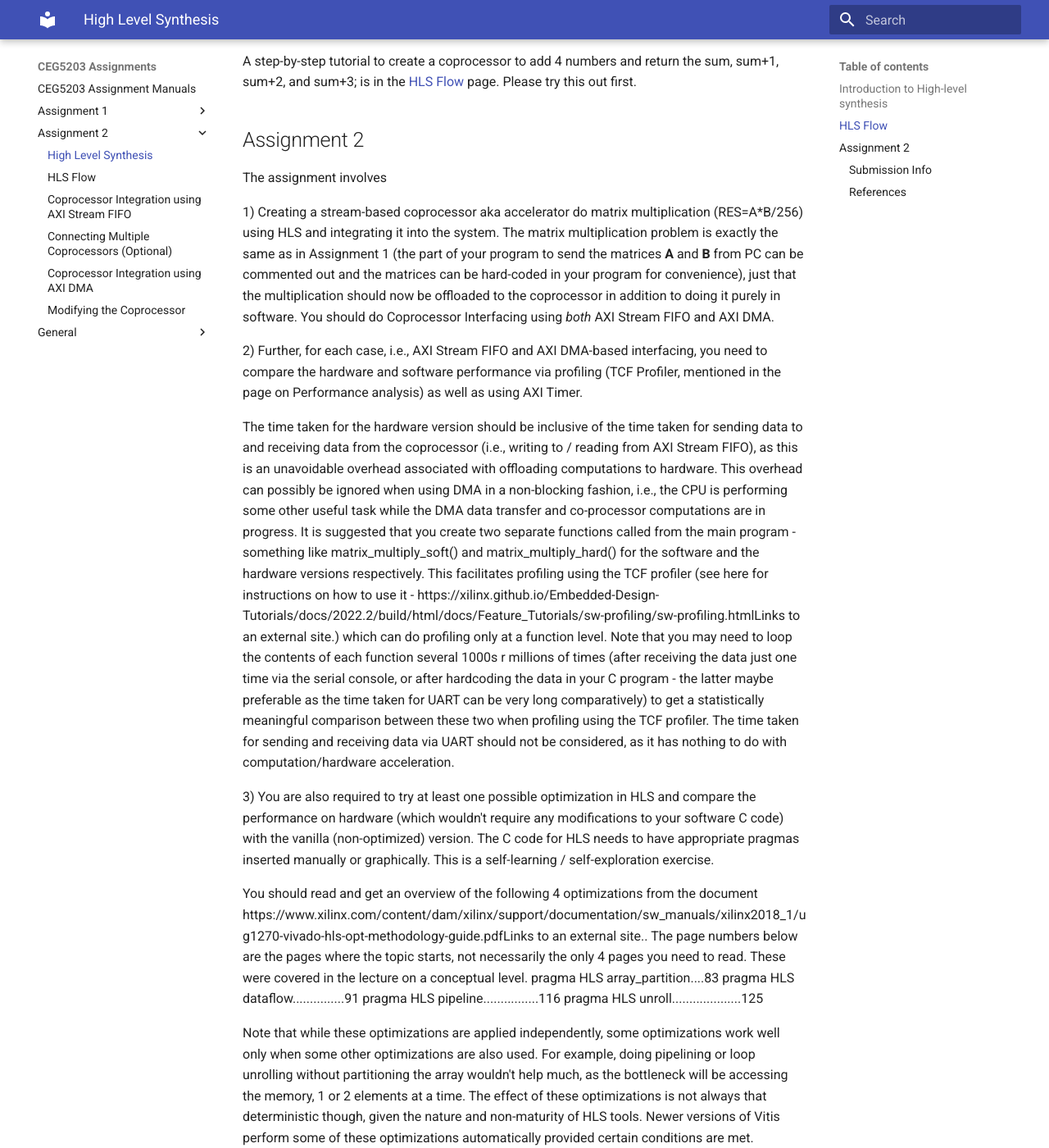
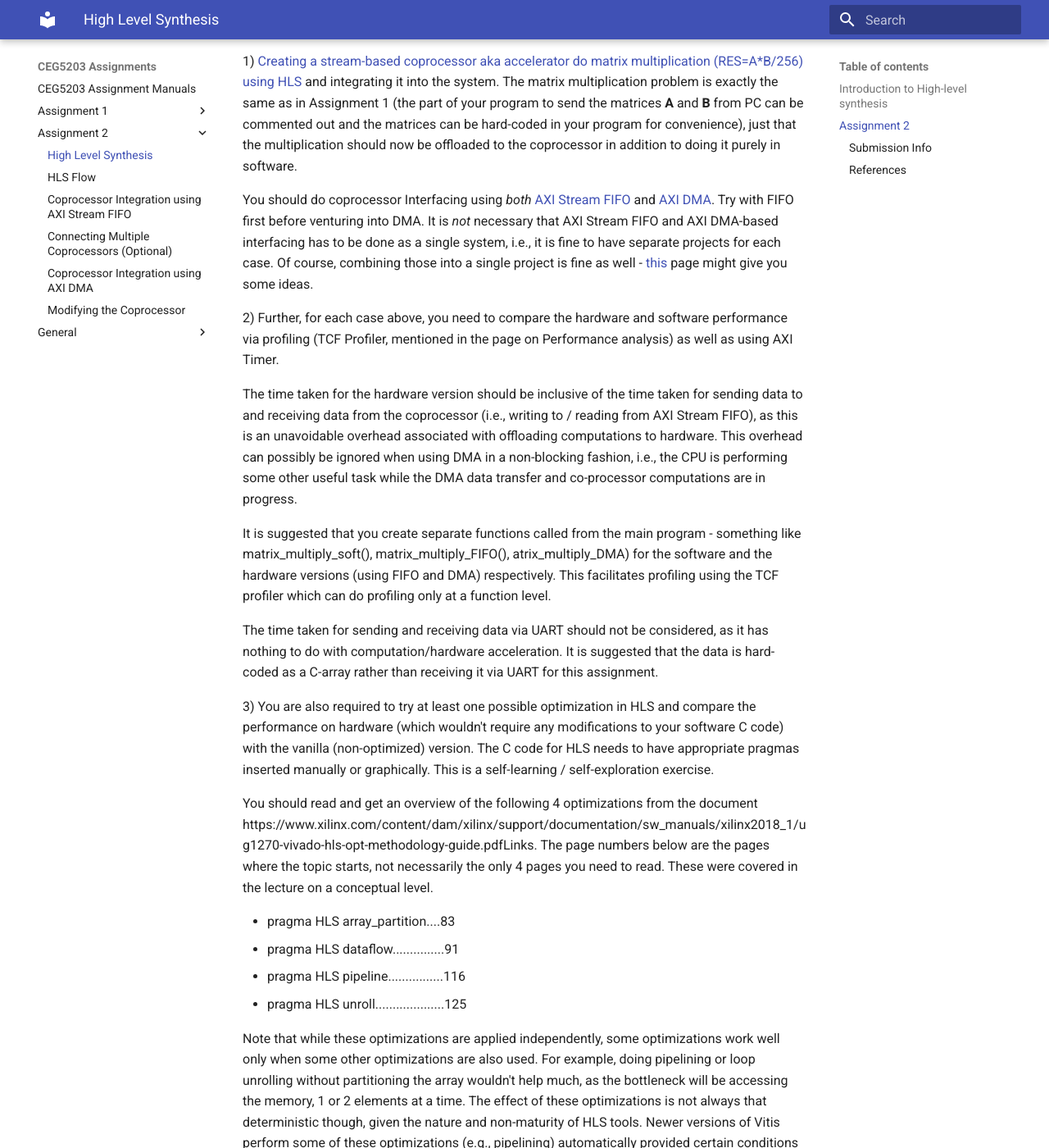
Before and after one commit to NUS-CEG5203/assignments, an MkDocs documentation site: the page built from docs/Assignment_2/1_HLSIntro.md, in a window 1280 px wide and 1400 px high, scrolled down 1511 px. Shown: the whole window at 82% size. Built offline with MkDocs 1.6.1 and Material for MkDocs 9.7.7, drawn with Linux system fonts in a browser that asks for light colours; some of the changed text lies outside the part shown.

Commit message:
Mostly finalised Asst 2

```diff
--- a/docs/Assignment_2/1_HLSIntro.md
+++ b/docs/Assignment_2/1_HLSIntro.md
@@ -17,8 +17,6 @@
 
 Creating an HLS-based design based on default options might not yield a good IP/hardware. It will be kind of like going on an organized tour. You will get some feel of the place, you will have the bragging rights, but the experience is generally not so 'authentic'. You need to exert control of the hardware generated using various optimization directives as appropriate depending on the context, design requirements/ tradeoffs.
 
-The interface of the IP generated by the HLS can be
-
 The accelerator IP that we create needs to be interfaced with the rest of the system (that you created in Assignment 1) for the processor to make it act as a coprocessor. The interface of the IP generated by the HLS can be
 
 _Register-based_: The processor can read and write the registers within the coprocessor to write inputs/read outputs - each register has an address within the address space of the processor. The parameters and return values are mapped to these registers/addresses. For example, A is in the offset range 0xx to 0xyy - the actual address range is the base address of the coprocessor peripheral (assigned in Vivado under the address tab) + the offset. The coprocessor in this case has an AXI or AXI Lite interface which can be connected to the AXI bus of the system as a slave (similar to how the timer was connected in Assignment 1).
@@ -28,37 +26,48 @@
 _Memory-based_: The co-processor reads inputs from / writes output to memory directly.
 For now, we will start with Stream-based which is perhaps the easiest to get started.
 
-## HLS Flow
-
-A step-by-step tutorial to create a coprocessor to add 4 numbers and return the sum, sum+1, sum+2, and sum+3; is in the [HLS Flow](2_HLSFLow.md) page. Please try this out first.
-
 ## Assignment 2
 
 The assignment involves
 
-1) Creating a stream-based coprocessor aka accelerator do matrix multiplication (RES=A*B/256) using HLS and integrating it into the system. The matrix multiplication problem is exactly the same as in Assignment 1 (the part of your program to send the matrices **A** and **B** from PC can be commented out and the matrices can be hard-coded in your program for convenience), just that the multiplication should now be offloaded to the coprocessor in addition to doing it purely in software. You should do Coprocessor Interfacing using _both_ AXI Stream FIFO and AXI DMA.
+1) [Creating a stream-based coprocessor aka accelerator do matrix multiplication (RES=A*B/256) using HLS](2_HLSFLow.md) and integrating it into the system. The matrix multiplication problem is exactly the same as in Assignment 1 (the part of your program to send the matrices **A** and **B** from PC can be commented out and the matrices can be hard-coded in your program for convenience), just that the multiplication should now be offloaded to the coprocessor in addition to doing it purely in software.
 
-2) Further, for each case, i.e., AXI Stream FIFO and AXI DMA-based interfacing, you need to compare the hardware and software performance via profiling (TCF Profiler, mentioned in the page on Performance analysis) as well as using AXI Timer.
+You should do coprocessor Interfacing using _both_ [AXI Stream FIFO](3_FIFO.md) and [AXI DMA](4_DMA.md). Try with FIFO first before venturing into DMA. It is _not_ necessary that AXI Stream FIFO and AXI DMA-based interfacing has to be done as a single system, i.e., it is fine to have separate projects for each case. Of course, combining those into a single project is fine as well - [this](3_MultipleCoPro.md) page might give you some ideas.
+
+2) Further, for each case above, you need to compare the hardware and software performance via profiling (TCF Profiler, mentioned in the page on Performance analysis) as well as using AXI Timer.
 
 The time taken for the hardware version should be inclusive of the time taken for sending data to and receiving data from the coprocessor (i.e., writing to / reading from AXI Stream FIFO), as this is an unavoidable overhead associated with offloading computations to hardware. This overhead can possibly be ignored when using DMA in a non-blocking fashion, i.e., the CPU is performing some other useful task while the DMA data transfer and co-processor computations are in progress.
-It is suggested that you create two separate functions called from the main program - something like matrix_multiply_soft() and matrix_multiply_hard() for the software and the hardware versions respectively. This facilitates profiling using the TCF profiler (see here for instructions on how to use it - https://xilinx.github.io/Embedded-Design-Tutorials/docs/2022.2/build/html/docs/Feature_Tutorials/sw-profiling/sw-profiling.htmlLinks to an external site.) which can do profiling only at a function level. Note that you may need to loop the contents of each function several 1000s r millions of times (after receiving the data just one time via the serial console, or after hardcoding the data in your C program - the latter maybe preferable as the time taken for UART can be very long comparatively) to get a statistically meaningful comparison between these two when profiling using the TCF profiler.
-The time taken for sending and receiving data via UART should not be considered, as it has nothing to do with computation/hardware acceleration.
+
+It is suggested that you create separate functions called from the main program - something like matrix_multiply_soft(), matrix_multiply_FIFO(), atrix_multiply_DMA) for the software and the hardware versions (using FIFO and DMA) respectively. This facilitates profiling using the TCF profiler which can do profiling only at a function level.
+
+The time taken for sending and receiving data via UART should not be considered, as it has nothing to do with computation/hardware acceleration. It is suggested that the data is hard-coded as a C-array rather than receiving it via UART for this assignment.
 
 3) You are also required to try at least one possible optimization in HLS and compare the performance on hardware (which wouldn't require any modifications to your software C code) with the vanilla (non-optimized) version. The C code for HLS needs to have appropriate pragmas inserted manually or graphically. This is a self-learning / self-exploration exercise.
 
-You should read and get an overview of the following 4 optimizations from the document https://www.xilinx.com/content/dam/xilinx/support/documentation/sw_manuals/xilinx2018_1/ug1270-vivado-hls-opt-methodology-guide.pdfLinks to an external site.. The page numbers below are the pages where the topic starts, not necessarily the only 4 pages you need to read. These were covered in the lecture on a conceptual level.
-pragma HLS array_partition....83
-pragma HLS dataflow...............91
-pragma HLS pipeline................116
-pragma HLS unroll....................125
+You should read and get an overview of the following 4 optimizations from the document https://www.xilinx.com/content/dam/xilinx/support/documentation/sw_manuals/xilinx2018_1/ug1270-vivado-hls-opt-methodology-guide.pdfLinks. The page numbers below are the pages where the topic starts, not necessarily the only 4 pages you need to read. These were covered in the lecture on a conceptual level.
 
-Note that while these optimizations are applied independently, some optimizations work well only when some other optimizations are also used. For example, doing pipelining or loop unrolling without partitioning the array wouldn't help much, as the bottleneck will be accessing the memory, 1 or 2 elements at a time. The effect of these optimizations is not always that deterministic though, given the nature and non-maturity of HLS tools. Newer versions of Vitis perform some of these optimizations automatically provided certain conditions are met.
+* pragma HLS array_partition....83
+* pragma HLS dataflow...............91
+* pragma HLS pipeline................116
+* pragma HLS unroll....................125
+
+Note that while these optimizations are applied independently, some optimizations work well only when some other optimizations are also used. For example, doing pipelining or loop unrolling without partitioning the array wouldn't help much, as the bottleneck will be accessing the memory, 1 or 2 elements at a time. The effect of these optimizations is not always that deterministic though, given the nature and non-maturity of HLS tools. Newer versions of Vitis perform some of these optimizations (e.g., pipelining) automatically provided certain conditions are met. You can disable this from the settings to see the performance of the non-pipelined versions.
+
+The dataflow optimisation by itself will likely not yield any improvement in performance without modifying the software (C program) significantly to take advantage of the hardware optimisations. This is not easy, and will ideally need an operating system (e.g., FreeRTOS that is supported out of the box), and hence is a purely optional exercise.
+
+When evaluating the effect of HLS optimisations, you can choose either AXI Stream FIFO and AXI DMA-based interfacing, but the latter is strongly recommended. As is the case with FIFO and DMA based designs, it is fine to have separate projects or a combined project for the designs with and without optimisations.
+
+To summarise, we have 3 scenarios. We can have either a single project combining all the 3 above, or 3 separate projects.
+
+* Non-optimised coprocessor interfaced using FIFO.
+* Non-optimised coprocessor interfaced using DMA.
+* Optimised coprocessor interfaced using DMA.
 
 ### Submission Info
 
 **Assignment 2 (10 marks)**
 
-Demonstrate in week 9.
+An evaluation with a teaching assistant will be arranged, details will be made known in due course.
 
 **Upload**
 
@@ -66,13 +75,14 @@
 
 * the .cpp files used for HLS implementation and test/co-simulation. The directives.tcl file should also be included if the 'Directive Destination' is 'Directive File' instead of 'Source File'.
 * .C/H file(s) running on ARM Cortex A53 used to send data to the co-processor, including timer (only those you have modified).
-* A screenshot of your IP integrator canvas, i.e., the block diagram (please do not upload the entire Vivado project folder).
-.xsa file(s).
-A text file containing the information printed on the serial console.
-Screenshots of the TCF profiler tab showing a comparison between the time spent for hardware and software versions of the matrix multiplication functions when using AXI Stream FIFO with the optimized HLS (i.e., with pragmas).
-used for the demo to the Canvas by 11:59 PM, 29th Sep 2024.
+* A screenshot of your IP integrator canvas, i.e., the block diagram (please do not upload the entire Vivado project folder) for each case (or combined).
+* .xsa file(s).
+* A text file containing the information printed on the serial console in each case (or combined).
+* Screenshots of the TCF profiler tab showing the comparisons in each case (or combined).
 
-It should be as a .zip archive, with the filename  \<Team number>_\<Team Member 1 Name>_\<Team Member 1 Name>_2.zip.
+to the Canvas by 11:59 PM, 2 Oct 2025. The exact same files should be used for evaluation.
+
+It should be as a .zip archive, with the filename  \<\Team number>\_<\Team member 1 Name>\_\<\Team member 2 Name>_Asst2.zip.
 
 Please DO NOT upload the whole project!
 
@@ -82,7 +92,6 @@
 
 Here are some references that can help you get started with Vivado High-Level Synthesis tool
 
-- [Xilinx official presentation slides introducing HLS](http://users.ece.utexas.edu/~gerstl/ee382m_f18/labs/lab3/vivado/11_HLS_Intro.pdf)
 - [A good Xilinx official presentation on optimization](http://users.ece.utexas.edu/~gerstl/ee382v_f14/soc/vivado_hls/VivadoHLS_Improving_Performance.pdf)
 - <https://docs.xilinx.com/r/en-US/ug1399-vitis-hls/Getting-Started-with-Vitis-HLS>
 - [Vivado Design Hub - High-Level Synthesis](https://www.xilinx.com/support/documentation-navigation/design-hubs/dh0012-vivado-high-level-synthesis-hub.html). The documents here are very very useful.
```
Also changed, not shown: docs/Assignment_2/4_DMA.md (+2 -2 lines), docs/Assignment_2/5_ModifyCoPro.md (+0 -2 lines).
